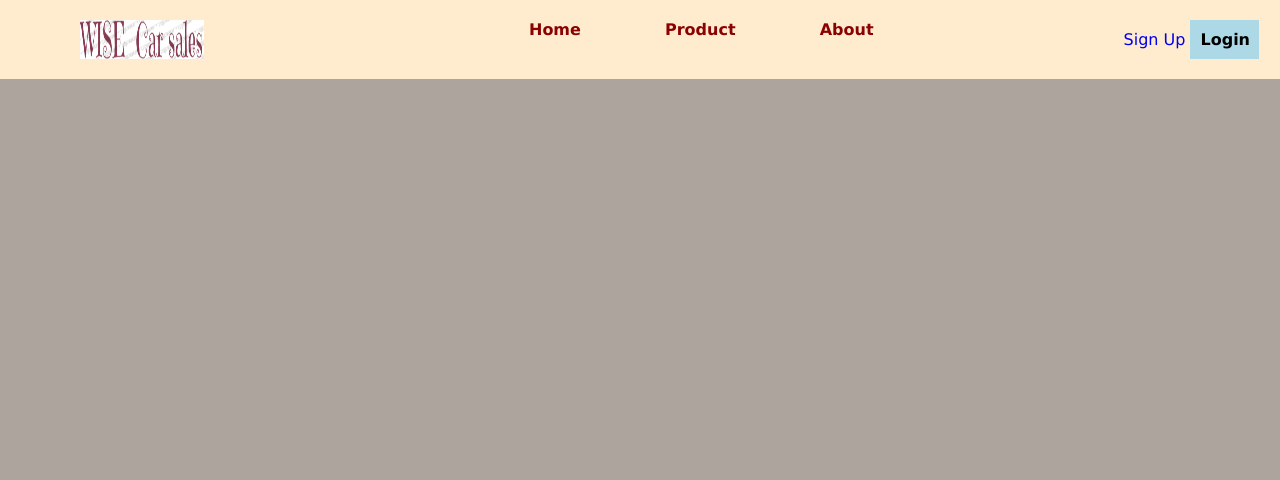
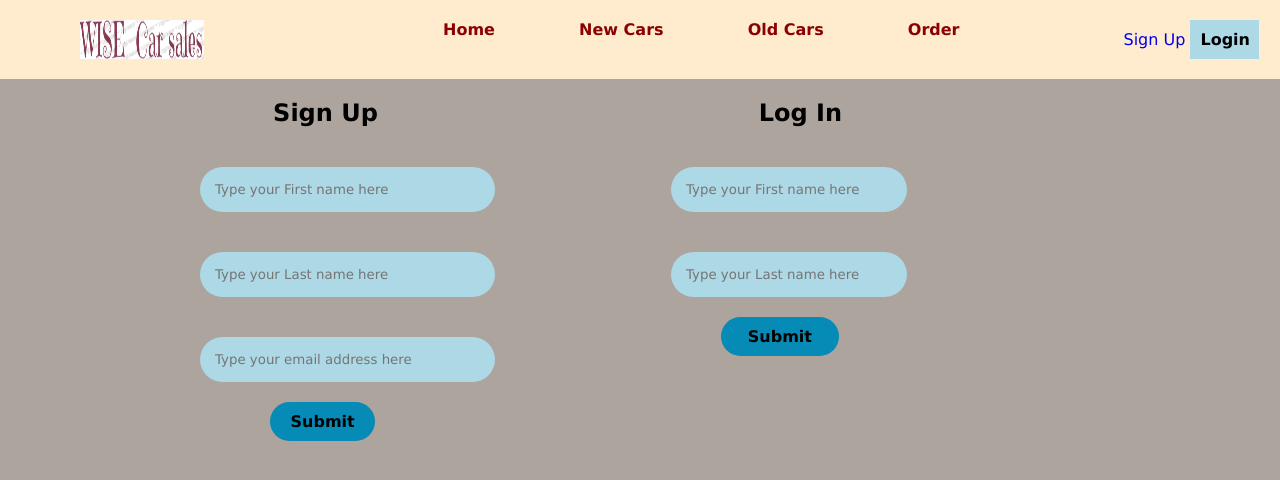
Before and after one commit to qabach2/Per-Scholas, a plain HTML site: page SBA 307/signlog.html in a window 1280 px wide. Drawn offline with Linux system fonts and the light colour scheme.

Commit message:
Last Commit

```diff
--- a/SBA 307/signlog.html
+++ b/SBA 307/signlog.html
@@ -15,8 +15,9 @@
                 <img src="./Images/logo.png" width 100%>
                 <div id="middlenav">
                     <a class="home" href="./home.html">Home</a>
-                    <a class="product" href="./product.html">Product</a>
-                    <a class="about" href="./about.html">About</a>
+                    <a class="product" href="./newCars.html">New Cars</a>
+                    <a class="product" href="./oldCars.html">Old Cars</a>
+                    <a class="about" href="./">Order</a>
                 </div>
                 <div id="endnav">
                     <a class="home" href="./signlog.html">Sign Up</a>
@@ -24,12 +25,46 @@
                 </div>
             </div>
         </nav>
-        <section id="body1">
-            <div>
+        <section id="signbody">
+            <div id="signup">
+                <h1>Sign Up</h1>
+                <div class="firstnames">
+                    <input id="first_n" type="text" placeholder="Type your First name here">
+                </div>
+                <div class="lastnames">
+                    <!-- <h3>Last Name</h3> -->
+                    <input id="last_n" type="text" placeholder="Type your Last name here">
+                </div>
+                <div class="emails">
+                    <!-- <h3>Email Address</h3> -->
+                    <input id="emaili" type="text" placeholder="Type your email address here">
+                </div>
 
+                <div id="submit-btns">
+                    <button id=submitb>Submit</button>
+                </div>
             </div>
 
+            <div id="login">
+                <h1>Log In</h1>
+                <div>
+                    <input id="first_n" type="text" placeholder="Type your First name here">
+                </div>
+                <div class="lastname">
+                    <!-- <h3>Last Name</h3> -->
+                    <input id="last_n" type="text" placeholder="Type your Last name here">
+                </div>
+                <div id="submit-btn2">
+                    <button id=submitb2>Submit</button>
+                </div>
+            </div>
         </section>
+    </div>
+
+
+
+
+
 
 
     </div>
--- a/SBA 307/style.css
+++ b/SBA 307/style.css
@@ -60,8 +60,8 @@ nav img {
     display: flex;
 }
 .homeimg img{
-    width:70%;
-    height: 40%;
+    width:65%;
+    height: 50%;
     margin: 60px;
     align-items: center;
 }
@@ -132,7 +132,7 @@ nav img {
 /* Order  */
 #order_form{
     justify-content: center;
-    margin-left: 600px;
+    margin-left: 500px;
     margin-top: 60px;
 
 }
@@ -147,3 +147,102 @@ nav img {
 #order_form h1{
     margin-left: 100px;
 }
+#submit-btn button{
+    padding: 10px;
+    background-color: rgb(6, 138, 182);
+    width: 15%;
+    height: 10%;
+    font-weight: bold;
+    font-size: medium;
+    border-radius: 25px;
+    /* margin-right: 100px; */
+    margin-left: 150px;
+
+}
+.shop{
+    margin-top: 300px;
+    padding: 15px;
+    background-color: lightblue;
+    width: 10%;
+    height: 10%;
+    font-weight: bold;
+    margin-left: 25px;
+    font-size: medium;
+    border-radius: 25px;
+    transition-duration: 4s;
+}
+.shop:hover {
+    transform:rotate(360deg);
+ }
+
+ /* SIGN UP */
+ #signbody{
+    display: flex;
+ }
+ #signup input{
+    background-color: lightblue;
+    width: 70%;
+    height: 50%;
+    padding: 15px;
+    border-radius: 25px;
+    margin: 20px;
+    margin-left: 200px;
+    justify-content: center;
+
+ }
+ #signup h1{
+    margin: 20px;
+    margin-left: 250px;
+    text-align: center;
+ }
+ #login input{
+    background-color: lightblue;
+    width: 50%;
+    height: 50%;
+    padding: 15px;
+    border-radius: 25px;
+    margin: 20px;
+    margin-left: 250px;
+    justify-content: center;
+
+ }
+  #submitButton{
+    width: 70px;
+    padding: 10px;
+    background-color: rgb(6, 138, 182);
+    width: 15%;
+    height: 10%;
+    font-weight: bold;
+    font-size: medium;
+    border-radius: 25px;
+    /* margin-right: 100px;
+    margin-left: 150px; */
+
+ }
+ #submitb{
+    border-radius: 25px;
+    margin-left: 270px;
+    padding: 10px;
+    background-color: rgb(6, 138, 182);
+    width: 25%;
+    height: 10%;
+    font-weight: bold;
+    font-size: medium;
+
+ }
+ #login h1{
+    margin: 20px;
+    margin-right: 50px;
+    text-align: end;
+ }
+ #submitb2{
+    border-radius: 25px;
+    margin-left: 300px;
+    padding: 10px;
+    background-color: rgb(6, 138, 182);
+    width: 25%;
+    height: 10%;
+    font-weight: bold;
+    font-size: medium;
+
+ }
```
Also changed, not shown: SBA 307/home.html (+2 -2 lines).
